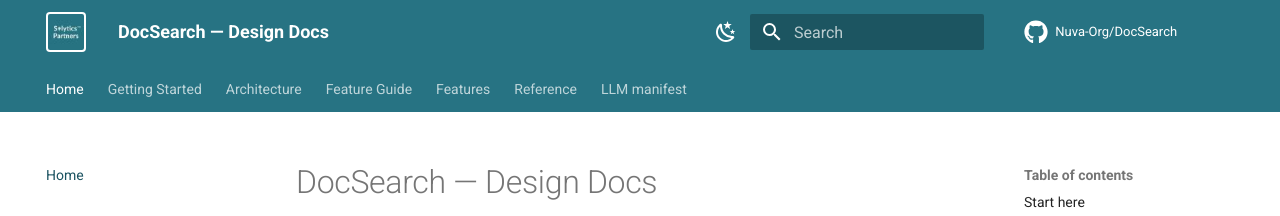
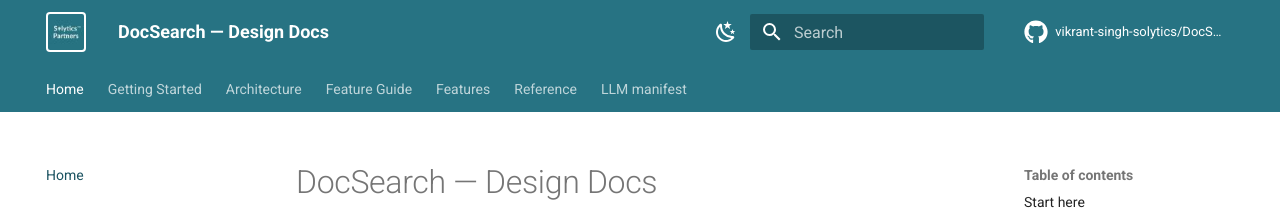
Before and after one commit to vikrant-singh-solytics/DocSearchDocs, an MkDocs documentation site: the page built from docs/index.md, in a window 1280 px wide. Shown: the top 216 px of the page. Built offline with MkDocs 1.6.1 and Material for MkDocs 9.7.7, drawn with Linux system fonts in a browser that asks for light colours; comment, search, counter and statistics services are not loaded.

Commit message:
docs: update URLs in documentation for consistency and accuracy

```diff
--- a/docs/llms.txt
+++ b/docs/llms.txt
@@ -49,4 +49,4 @@ All AI logic lives in the feature runner (`run_query.py`).
 
 ## Docs
 
-Full design docs: https://nuva-org.github.io/DocSearch/
+Full design docs: https://vikrant-singh-solytics.github.io/DocSearchDocs/
--- a/mkdocs.yml
+++ b/mkdocs.yml
@@ -1,8 +1,8 @@
 site_name: DocSearch — Design Docs
 site_description: Architecture and feature-creation contract for the DocSearch AI document intelligence platform.
-site_url: https://nuva-org.github.io/DocSearch/
-repo_url: https://github.com/Nuva-Org/DocSearch
-repo_name: Nuva-Org/DocSearch
+site_url: https://vikrant-singh-solytics.github.io/DocSearchDocs/
+repo_url: https://github.com/vikrant-singh-solytics/DocSearchDocs
+repo_name: vikrant-singh-solytics/DocSearchDocs
 edit_uri: edit/main/docs/
 
 theme:
```
